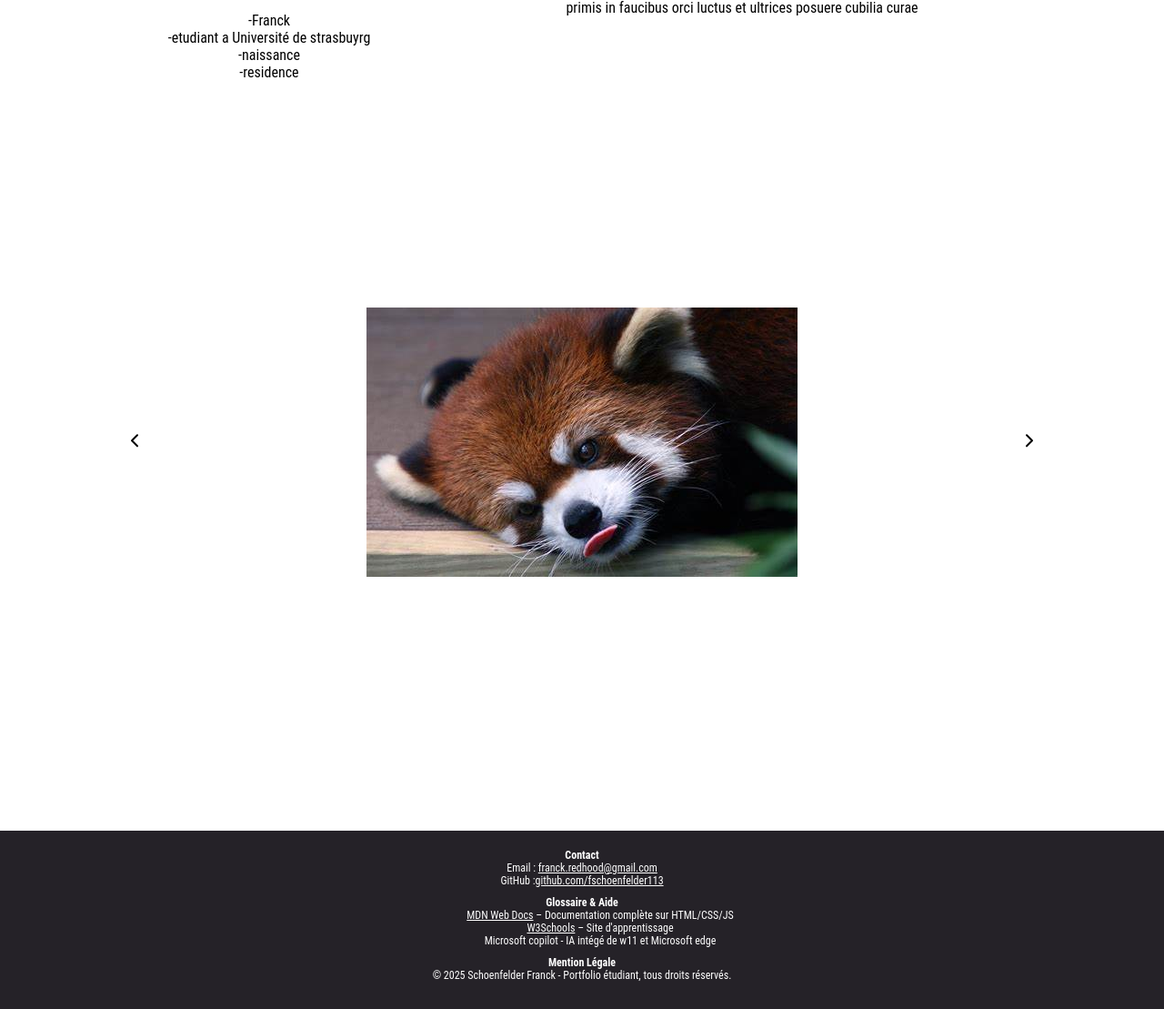
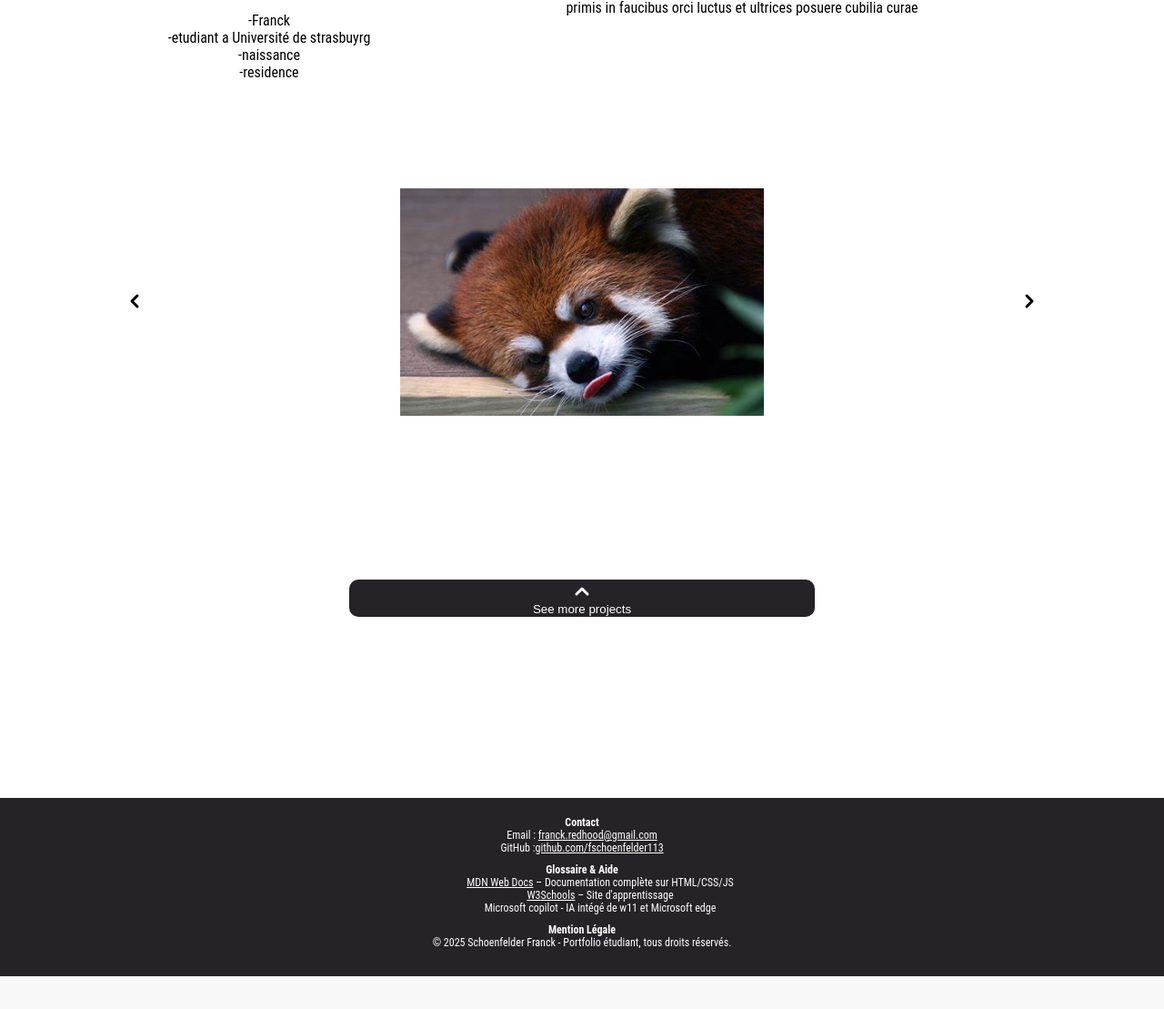
Before and after one commit to AilurusF13/portefolio, a PHP site: page / in a window 1280 px wide. Shown: the part 315-1424 px from the top of the page at 91% size. After the commit the page ends 1388 px from the top, so only its background shows below. Run offline with PHP 8.4, Linux system fonts and the light colour scheme.

Commit message:
stable frontend prototype

```diff
--- /dev/null
+++ b/assets/css/more-section.css
@@ -0,0 +1,150 @@
+@import url("style.css");
+
+.more-container{
+    display: flex;
+    flex-direction: column;
+    justify-content: center;
+    align-items: center;
+
+    padding: 0 10% 10%;
+
+    .content-filter{
+        display: flex;
+        flex-direction: column;
+
+        .fixed{
+            position: sticky;
+            top: 0;
+            background-color: white;
+            display: flex;
+            flex-direction: column;
+            justify-content: center;
+            align-items: center;
+
+
+            .search-bar{
+                background :none;
+                display: flex;
+                align-items: center;
+                gap: 5px;
+                border: solid 1px black;
+                padding: 10px;
+                border-radius: 5px;
+                label{
+                    position: absolute; /* Sort du flux visuel */
+                    width: 1px; /* Taille minimale */
+                    height: 1px;
+                    overflow: hidden;
+                    clip: rect(0 0 0 0);
+                    clip-path: inset(50%);
+                    white-space: nowrap;
+                }
+                input, input:focus{
+                    /*flex: 1;*/
+                    outline:none;
+                    border-radius: 5px;
+                    border: none;
+                }
+                #keyword-button{
+                    /*flex: 1;*/
+                    height: 20px;
+                    width: auto;
+                    border: none;
+                    background-color: white;
+                    padding: 0;
+                }
+            }
+        }
+
+        .cache-button{
+            height: 20%;
+            width: auto;
+            border: none;
+        }
+    }
+
+    .project-content{
+        display: flex;
+        flex-direction: column;;
+
+        .content {
+            display: flex; /* Aligne les éléments sur une ligne */
+            align-items: center; /* Centre verticalement */
+            justify-content: space-between; /* Texte à gauche, image à droite */
+            padding: 15px;
+            background-color: var(--tertiary); /* Fond discret */
+            border-radius: 8px; /* Coins légèrement arrondis */
+            gap: 30px; /* Espacement entre le texte et l’image */
+            width: 100%;
+
+            box-sizing: border-box;
+        }
+
+        .content h3, .content p {
+            order: 3;
+            flex: 1; /* Le texte prend tout l’espace disponible */
+            color: #333; /* Couleur sobre */
+        }
+
+        .content svg {
+            order: 1;
+            width: 100px;
+            height: 100px;
+            flex-shrink: 0; /* Empêche le SVG de rétrécir */
+            display: flex;
+            align-items: center;
+            justify-content: center;
+        }
+        .content h3 {
+            order: 2;
+            font-size: 1rem; /* Taille réduite */
+            font-weight: normal; /* Moins d'impact visuel */
+            margin: 0; /* Supprime les marges inutiles */
+            flex: 0.2; /* Prend moins d’espace */
+        }
+        .content p {
+            margin: 0;
+        }
+
+    }
+}
+
+.hidden {
+    max-height: 0;
+    overflow: hidden;
+    transition: max-height 0.5s ease-in-out;
+}
+.visible {
+    max-height: 60vh;
+    overflow: scroll;
+    transition: max-height 0.5s ease-in-out;
+}
+
+.cache-button{
+    display: flex;
+    flex-direction: column;
+    align-items: center;
+    justify-content: center;
+
+    background-color: var(--primary);
+    color: white;
+    border-radius: 10px;
+    width: 50%;
+    margin: 5%;
+    border: none;
+    img{
+        transition: filter 0.3s ease-in-out;
+        height: 100%;
+        filter: invert(1);
+    }
+}
+
+.cache-button:hover, .cache-button:active{
+    background-color: white;
+    color: var(--primary);
+    cursor: pointer;
+    img{
+        filter: invert(0) ;
+        transition: filter 0.3s ease-in-out;
+    }
+}
--- a/assets/css/slider.css
+++ b/assets/css/slider.css
@@ -3,7 +3,7 @@
 
 
 .slider-container{
-    --image-size: 250-px ;
+    --image-size: 250px ;
 
     display: flex;
     position: relative;
--- a/assets/css/style.css
+++ b/assets/css/style.css
@@ -7,6 +7,7 @@
 :root{
     --primary: #252228 ;
     --secondary: black;
+    --tertiary: #f8f8f8;
 
     --text-action: var(--primary) ;
     --text-colour: var(--secondary) ;
@@ -92,3 +93,15 @@ a{
         color:var(--text-action) ;
     }
 }
+
+.rotate90{
+    transform: rotate(90deg);
+}
+
+.rotate180{
+    transform: rotate(180deg);
+}
+
+.rotate270{
+    transform: rotate(270deg);
+}
--- /dev/null
+++ b/assets/js/displayButtons.js
@@ -0,0 +1,14 @@
+
+function toggleVisibility(buttonId, displayId) {
+    let button = document.getElementById(buttonId);
+    let element = document.getElementById(displayId);
+
+    button.addEventListener('click', () => {
+        element.classList.toggle('hidden'); // Alterne la classe CSS
+        element.classList.toggle('visible'); // Alterne la classe CSS
+    });
+}
+
+// Active la fonction sur les boutons
+toggleVisibility('more-button', 'more-sec');
+toggleVisibility('filter-button', 'filter-sec');
--- a/assets/php/header.php
+++ b/assets/php/header.php
@@ -2,7 +2,7 @@
 <header class="header no-select">
     <div>
         <a href="/portefolio/index.php" class="logo">
-            <img src="/assets/images/logo.svg" alt="Acceuil" class="logo">
+            <img src="/assets/images/logo.svg" alt="Acceuil" class="logo" draggable="false">
         </a>
     </div>
     <div>
@@ -23,3 +23,4 @@
         </menu>
     </div>
 </header>
+<script src="/assets/js/more-section.js"></script>
--- /dev/null
+++ b/assets/php/more-section.php
@@ -0,0 +1,87 @@
+<link rel="stylesheet" href="assets/css/more-section.css">
+<div class="more-container">
+    <div id="more-sec" class="content-filter cache show-sec hidden">
+        <div class="fixed">
+            <form id="keyword-form" class="search-bar" method="get">
+                <label for="keyword">Rechercher :</label>
+                <input id="keyword" type="text" name="nom" placeholder="Example"/>
+                <button id="keyword-button" type="submit">
+                    <img src="assets/images/loupe.svg" alt="rechercher" data-src="https://www.svgrepo.com/svg/201683/loupe-search" draggable="false">
+                </button>
+            </form>
+            <button id="filter-button" class="cache-button more-filter">
+                Show filters
+                <img class="rotate90" src="assets/images/arrow.svg" alt="Develop filter" draggable="false">
+            </button>
+            <div id="filter-sec" class="cache more-filter hidden">
+                <form id="filter-form" method="post">
+                    <!--                Filter options temporary-->
+                    <div class="filter-options">
+                        <div class="option">
+                            <label for="check-1">Option 1</label>
+                            <input type="checkbox" id="check-1">
+                        </div>
+                        <div class="options">
+                            <label for="check-2">Option 2</label>
+                            <input type="checkbox" id="check-2">
+                        </div>
+                    </div>
+                </form>
+            </div>
+        </div>
+        <div id="id-project-content" class="project-content">
+            <a class="content">
+                <h3>Exploration Numérique</h3>
+                <svg width="50" height="50">
+                    <circle cx="25" cy="25" r="20" stroke="black" stroke-width="3" fill="none" />
+                </svg>
+                <p>Un projet qui redéfinit les interactions numériques à travers une approche immersive.</p>
+            </a>
+
+            <a class="content">
+                <h3>Vision Architecturale</h3>
+                <svg width="50" height="50">
+                    <rect x="10" y="10" width="30" height="30" stroke="black" stroke-width="3" fill="none" />
+                </svg>
+                <p>Concept futuriste qui allie esthétique et innovation pour les espaces urbains.</p>
+            </a>
+
+            <a class="content">
+                <h3>Réseau Créatif</h3>
+                <svg width="50" height="50">
+                    <polygon points="10,10 40,10 25,40" stroke="black" stroke-width="3" fill="none" />
+                </svg>
+                <p>Une plateforme où les idées se rencontrent et se transforment en projets concrets.</p>
+            </a>
+
+            <a class="content">
+                <h3>Éco-Technologie</h3>
+                <svg width="50" height="50">
+                    <path d="M10 30 Q 25 10, 40 30" stroke="black" stroke-width="3" fill="none"/>
+                </svg>
+                <p>Solutions éco-responsables pour une transition énergétique durable.</p>
+            </a>
+
+            <a class="content">
+                <h3>Art Digital</h3>
+                <svg width="50" height="50">
+                    <ellipse cx="25" cy="25" rx="20" ry="10" stroke="black" stroke-width="3" fill="none"/>
+                </svg>
+                <p>Fusion entre technologie et expression artistique pour des œuvres interactives.</p>
+            </a>
+
+            <a class="content">
+                <h3>Mobilité Intelligente</h3>
+                <svg width="50" height="50">
+                    <line x1="10" y1="25" x2="40" y2="25" stroke="black" stroke-width="3" />
+                </svg>
+                <p>Optimisation des déplacements urbains grâce à des solutions intelligentes.</p>
+            </a>
+        </div>
+    </div>
+    <button id="more-button" class="cache-button more-filter">
+        <img class="rotate270" src="assets/images/arrow.svg" alt="develop see-more" draggable="false">
+        See more projects
+    </button>
+</div>
+<script src="assets/js/displayButtons.js" ></script>
--- a/assets/php/slider.php
+++ b/assets/php/slider.php
@@ -1,28 +1,28 @@
 <link rel="stylesheet" href="assets/css/slider.css">
 <div class="showcase slider-container no-select">
     <button class="slider-button left">
-        <img src="assets/images/leftarrow.svg" draggable="false" alt="previous">
+        <img class="rotate180" src="assets/images/arrow.svg" draggable="false" alt="previous">
     </button>
     <div class="slider-viewport">
         <!-- slider content in "slider-item" class-->
         <div class="slider-item">
             <a href="https://www.bing.com/videos/riverview/relatedvideo?q=youtube+redpanda&cvid=26632b94d7874e89b6eb08b49bc45235&gs_lcrp=EgRlZGdlKgYIABBFGDkyBggAEEUYOTIGCAEQABhAMgYIAhAAGEAyBggDEAAYQDIGCAQQABhAMgYIBRAAGEAyBggGEAAYQDIGCAcQABhAMgYICBAAGEDSAQgyNjY1ajBqOagCCLACAQ&PC=U531&ru=%2fsearch%3fq%3dyoutube%2bredpanda%26cvid%3d26632b94d7874e89b6eb08b49bc45235%26gs_lcrp%3dEgRlZGdlKgYIABBFGDkyBggAEEUYOTIGCAEQABhAMgYIAhAAGEAyBggDEAAYQDIGCAQQABhAMgYIBRAAGEAyBggGEAAYQDIGCAcQABhAMgYICBAAGEDSAQgyNjY1ajBqOagCCLACAQ%26FORM%3dANAB01%26PC%3dU531&mmscn=vwrc&mid=9A4537D0E5F22773EBB89A4537D0E5F22773EBB8&FORM=WRVORC&ntb=1&msockid=87b403711f1c11f0848f1a869527068d" target="_blank">
-                <img src="assets/images/redpanda.webp" alt="redpanda">
+                <img src="assets/images/redpanda.webp" alt="redpanda" draggable="false">
             </a>
         </div>
         <div class="slider-item">
             <a href="https://playvalorant.com/fr-fr/" target="_blank">
-                <img src="assets/images/valorant.webp" alt="valorant">
+                <img src="assets/images/valorant.webp" alt="valorant" draggable="false">
             </a>
         </div>
         <div class="slider-item">
             <a href="https://neovim.io/" target="_blank">
-                <img src="assets/images/neovim.webp" alt="nvim">
+                <img src="assets/images/neovim.webp" alt="nvim" draggable="false">
             </a>
         </div>
     </div>
     <button class="slider-button right">
-        <img src="assets/images/rightarrow.svg" draggable="false" alt="left">
+        <img src="assets/images/arrow.svg" draggable="false" alt="left">
     </button>
 </div>
 <script src="/assets/js/slider.js"></script>
--- a/index.php
+++ b/index.php
@@ -3,7 +3,7 @@ $myName = "Ailurus" ;
 ?>
 
 <!DOCTYPE html>
-<html lang="fr">
+<html lang="fr" xmlns="http://www.w3.org/1999/html">
 
 <head>
     <meta charset="UTF-8">
@@ -45,7 +45,9 @@ include_once "assets/php/header.php"; /*Head bar*/
 </section>
 
 <section id="more-section">
-
+    <?php
+        include_once "assets/php/more-section.php";
+    ?>
 </section>
 
 <?php
```
Also changed, not shown: assets/images/arrow.svg, assets/images/leftarrow.svg (deleted), assets/images/loupe.svg (added), assets/images/valorant.jpg (deleted).
